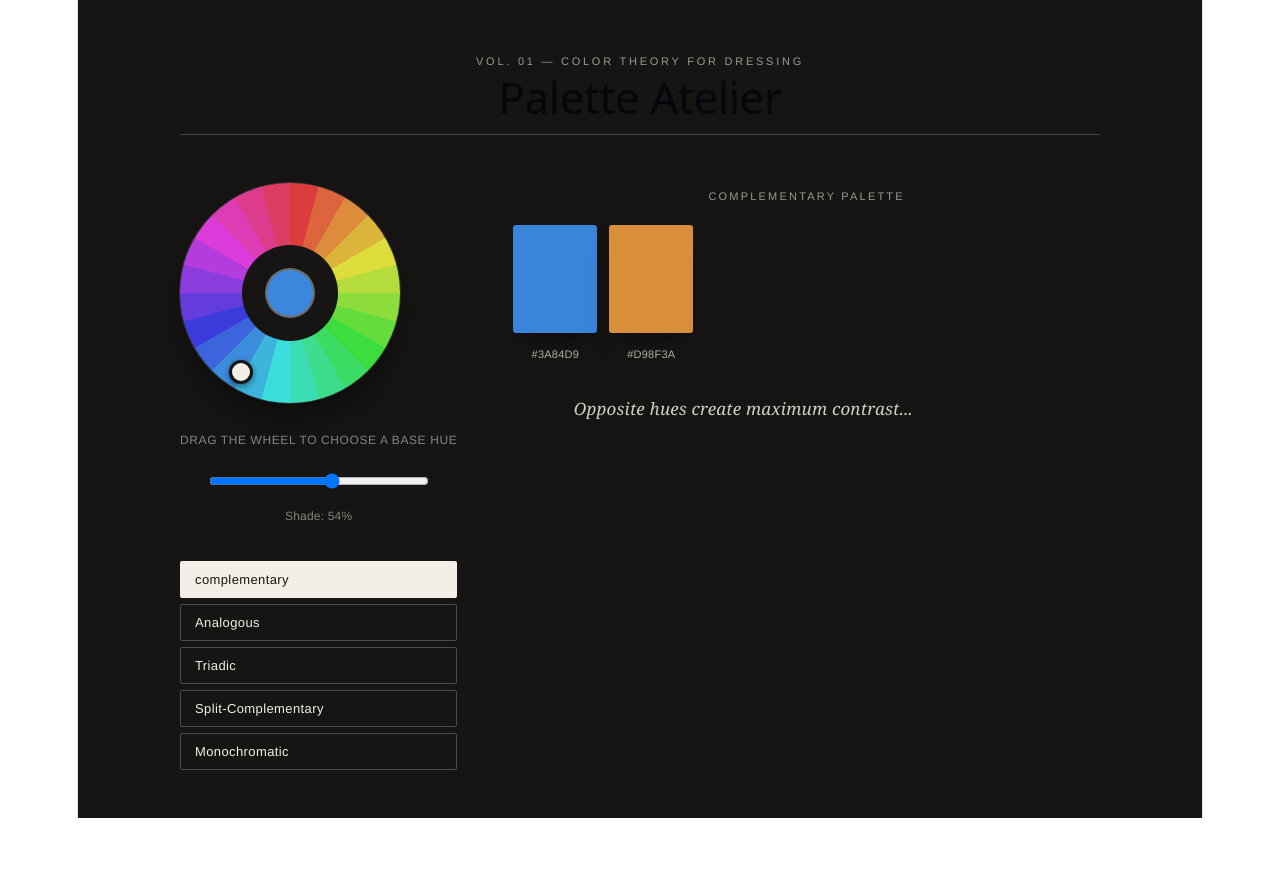
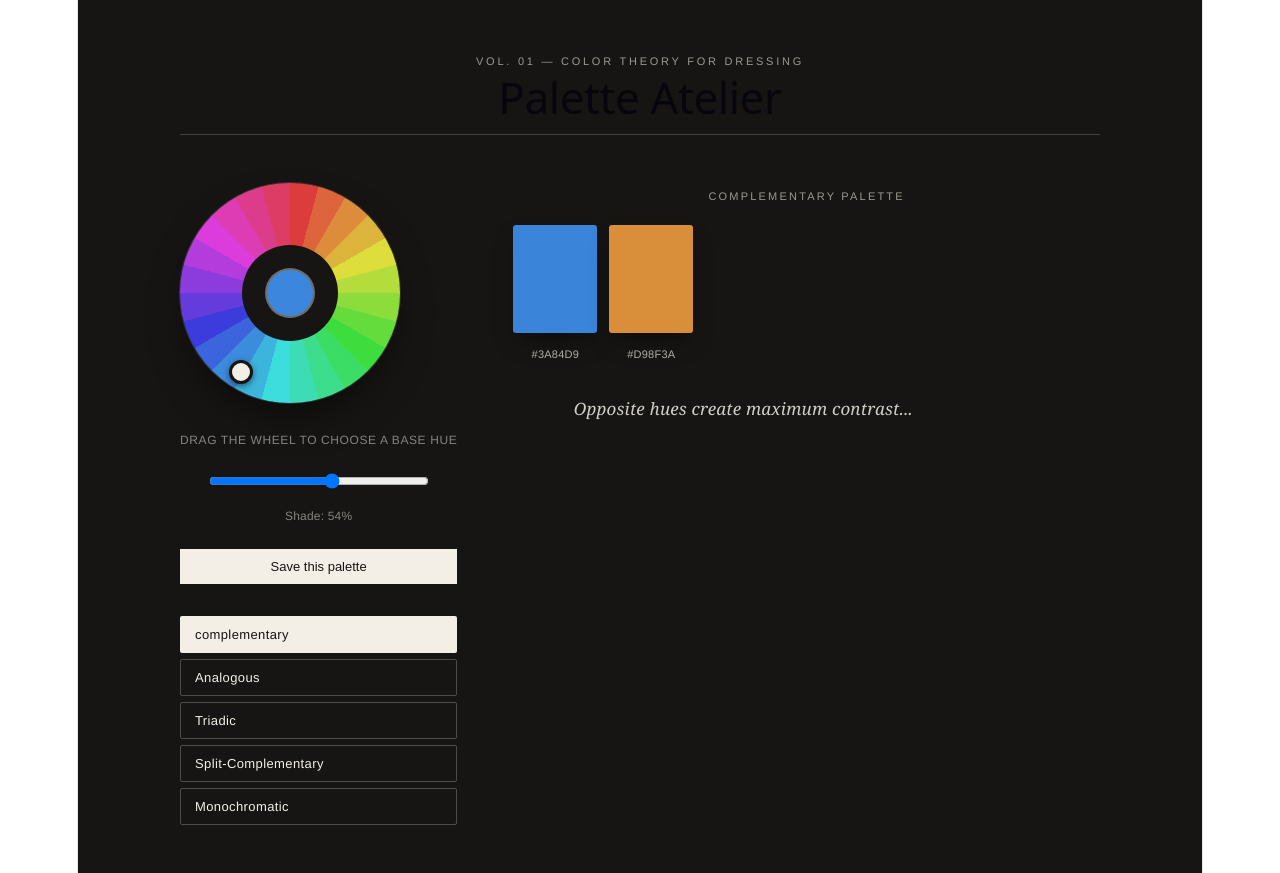
Before and after one commit to JaCrawford92/fashion-palette, a React (Vite) app: page / in a window 1280 px wide. Before the commit the page ends 818 px from the top, so only its background shows below. Built offline with nearby package versions, Linux system fonts and the light colour scheme.

Commit message:
Favorite button rendered

```diff
--- a/src/App.jsx
+++ b/src/App.jsx
@@ -258,6 +258,24 @@ const deleteFavorite = (id) => {
               Shade: {lightness}%
             </div>
 
+            <button
+              onClick={saveCurrentPalette}
+              style={{
+                marginTop: 20,
+                fontFamily: "Helvetica Neve, Arial, sans-serif",
+                fontSize: 13,
+                padding: "10px 14px",
+                background: "#F3EFE6",
+                color: "#161513",
+                border: "none",
+                borderRadius: "2",
+                cursor: "pointer",
+                width: "100%",
+              }}
+            >
+              Save this palette
+            </button>
+
             <div style={{ marginTop: 32, display: "flex", flexDirection: "column", gap: 6 }}>
               {Object.entries(HARMONIES).map(([key, h]) => (
                 <button
@@ -295,6 +313,7 @@ const deleteFavorite = (id) => {
                 marginBottom: 16,
               }}
             >
+
               {cfg.label} Palette
             </div>
 
@@ -339,6 +358,67 @@ const deleteFavorite = (id) => {
             </p>
           </div>
         </div>
+
+        {favorites.length > 0 && (
+          <div style={{ marginTop: 56, borderTop: "1px solid rgba(243,239,230,0.2)", paddingTop: 32 }}>
+            <div
+              style={{
+                fontFamily: "Helvetica Neue, Arial, sans-serif",
+                fontSize: 11,
+                letterSpacing: "0.2em",
+                textTransform: "uppercase",
+                opacity: 0.6,
+                marginBottom: 16,
+              }}
+            >
+              Saved Palettes
+            </div>
+            <div style={{ display: "flex", flexDirection: "column", gap: 12 }}>
+              {favorites.map((fav) => (
+                <div
+                  key={fav.id}
+                  style={{ display: "flex", alignItems: "center", gap: 12 }}
+                >
+                  <div
+                    onClick={() => loadFavorite(fav)}
+                    style={{ display: "flex", gap: 4, cursor: "pointer" }}
+                  >
+                    {buildPalette(fav.hue, fav.harmonyKey, fav.lightness).map((c, i) => (
+                      <div
+                        key={i}
+                        style={{ width: 28, height: 28, background: c.hex, borderRadius: 2 }}
+                      />
+                    ))}
+                  </div>
+                 <span
+                    style={{
+                      fontFamily: "Helvetica Neue, Arial, sans-serif",
+                      fontSize: 12,
+                      opacity: 0.6,
+                      flex: 1,
+                    }}
+                 >
+                    {HARMONIES[fav.harmonyKey].label}
+                  </span>
+                  <button
+                    onClick={() => deleteFavorite(fav.id)}
+                    style={{
+                      background: "transparent",
+                      border: "none",
+                      color: "#F3EFE6",
+                      opacity: 0.5,
+                      cursor: "pointer",
+                      fontSize: 12,
+                    }}
+                  >
+                    ✕
+                  </button>
+               </div>
+            ))}
+          </div>
+        </div>
+      )}
+
       </div>
     </div>
   );
```
